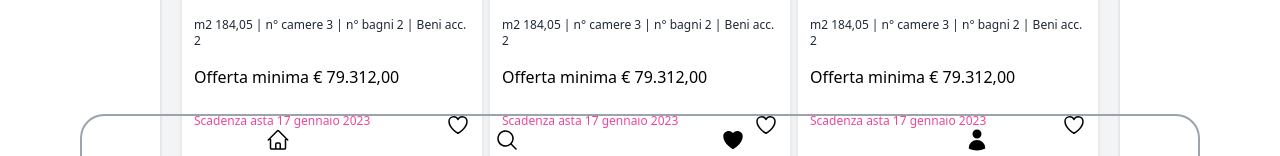
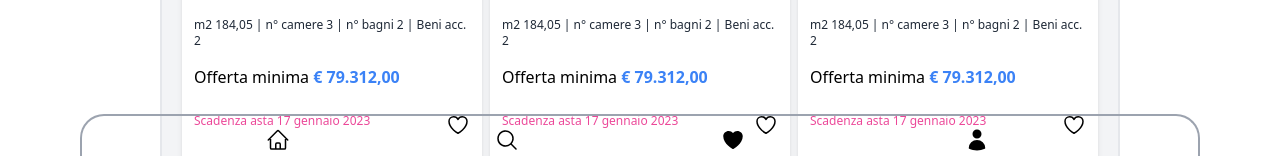
Before and after one commit to monmarzia/asta-insieme, a Nuxt app: page / in a window 1280 px wide. Shown: the part 612-768 px from the top of the page. Built offline with nearby package versions, Linux system fonts and the light colour scheme.

Commit message:
fix stile prezzo

```diff
--- a/components/FeaturedCard.vue
+++ b/components/FeaturedCard.vue
@@ -11,7 +11,7 @@
           <p class="text-xs text-gray-800 mt-4">
             m2 184,05 | n° camere 3 | n° bagni 2 | Beni acc. 2
           </p>
-          <p class="mt-4">Offerta minima <span> € 79.312,00</span></p>
+          <p class="mt-4">Offerta minima <span class="text-blue-500 font-semibold"> € 79.312,00</span></p>
           <div class="flex w-full justify-between mt-6">
             <span class="text-xs text-pink-500">Scadenza asta 17 gennaio 2023</span>
             <svg
```
